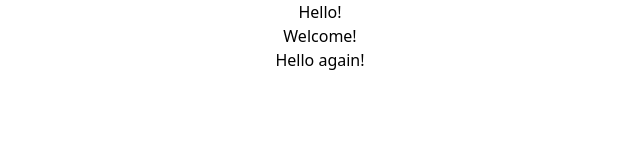
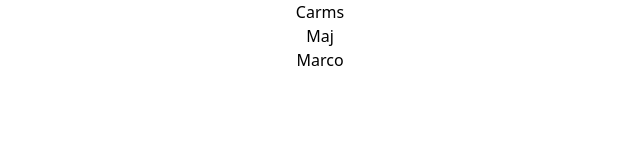
Before and after one commit to mcbmanalo/React-or-React-Native-Tutorials, a React (Create React App) app in the folder react_tutorial_2/: page / in a window 1280 px wide. Shown: the top 160 px of the page, without its empty margins (320-960 px from the left). Built offline with nearby package versions, Linux system fonts and the light colour scheme.

Commit message:
Started using props in the Greet.js to display a specified name in the App.js

```diff
--- a/react_tutorial_2/src/App.js
+++ b/react_tutorial_2/src/App.js
@@ -7,9 +7,9 @@ import Hello from './components/Hello'
 function App() {
   return (
     <div className="App">
-      <Greet></Greet>
-      <Welcome></Welcome>
-      <Hello></Hello>
+      <Greet name="Carms"></Greet>
+      <Greet name="Maj"></Greet>
+      <Greet name="Marco"></Greet>
     </div>
   );
 }
--- a/react_tutorial_2/src/components/Greet.js
+++ b/react_tutorial_2/src/components/Greet.js
@@ -1,5 +1,9 @@
 import React from 'react'
 
-const Greet = () => <h1>Hello!</h1>
+const Greet = (props) => {
+    console.log(props)
+
+    return <h1>{props.name}</h1>
+}
 
 export default Greet;
```
Also changed, not shown: react_tutorial_2/src/components/Welcome.js (line endings or trailing spaces).
